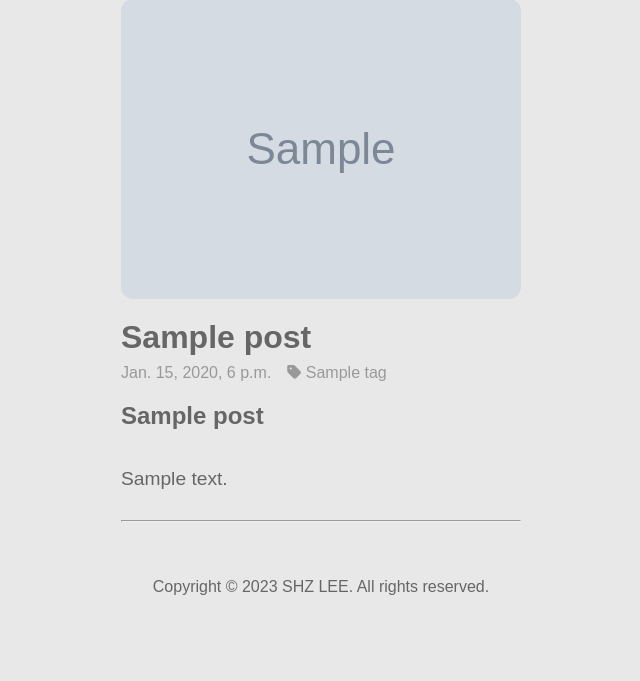
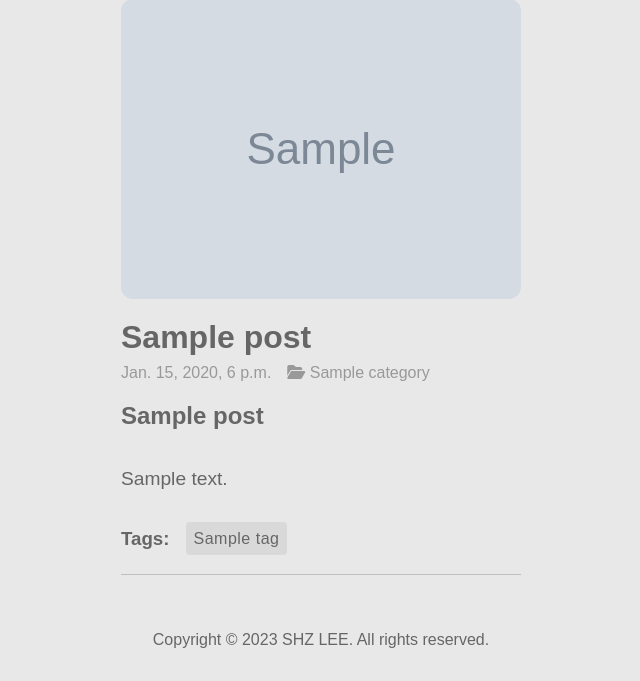
Before and after one commit to xero7689/SHZ-BLOG, a Django app: a page that uses blog/templates/blog/postBody.html in a window 1280 px wide. Shown: the part 126-807 px from the top of the page, without its empty margins (319-959 px from the left). Before the commit the page ends 721 px from the top, so only its background shows below. Run offline with Django 4.2, Linux system fonts and the light colour scheme; tables that the repository leaves empty hold one stand-in row (values such as "Sample post"); grey boxes marked "Sample" are stand-in pictures; data that the repository does not hold is empty; some libraries are stand-ins or nearby versions.

Commit message:
Update: Refact the category and tag list component template

```diff
--- a/blog/static/blog/post.css
+++ b/blog/static/blog/post.css
@@ -158,3 +158,26 @@
     margin-top: 1.5rem;
     margin-bottom: 1.5rem;
 }
+
+#post-detail-body-tags-wrapper {
+    display: flex;
+    align-items: center;
+    margin-top: 2rem;
+    & h3 {
+        margin: 0;
+    }
+}
+
+#post-detail-body-tags-list {
+    margin-left: 1rem;
+    display: flex;
+    gap: 1rem;
+}
+
+.post-detail-body-tag-item {
+    background-color: var(--color-gray-300);
+    color: var(--color-gray-600);
+    padding: 0.5rem;
+    border-radius: 4px;
+    letter-spacing: 0.5px;
+}
--- a/blog/templates/blog/postBody.html
+++ b/blog/templates/blog/postBody.html
@@ -7,16 +7,27 @@
         </div>
         <div class="post-list-item-meta">
             <span class="post-list-item-meta-date">{{ object.created_date }}</span>
-            {% for tag in object.tags.all %}
+            {% if object.category %}
                 <div class="post-list-item-tag-group">
-                    <i class="fa-solid fa-tag"></i>
-                    <span>{{ tag.name }}</span>
+                    <a href="{% url 'category_detail' name=post.category.name %}">
+                        <i class="fa-solid fa-folder-open"></i>
+                        <span>{{ object.category.name }}</span>
+                    </a>
                 </div>
-            {% endfor %}
+            {% endif %}
         </div>
         {% if object.subtitle %}<h2>{{ object.subtitle }}</h2>{% endif %}
     </div>
-    <div id="post-detail-body-wrapper" class="post-markdown-style">
-        {{ object.body|safe_markdown }}
+    <div id="post-detail-body-wrapper" class="post-markdown-style">{{ object.body|safe_markdown }}</div>
+    <div id="post-detail-body-tags-wrapper">
+        <h3>Tags:</h3>
+        <div id="post-detail-body-tags-list">
+        {% for tag in object.tags.all %}
+            <div class="post-list-item-tag-group">
+                {% comment %} <i class="fa-solid fa-tag"></i> {% endcomment %}
+                <span class="post-detail-body-tag-item">{{ tag.name }}</span>
+            </div>
+        {% endfor %}
+        </div>
     </div>
 </div>
--- a/blog/templates/blog/postDetail.html
+++ b/blog/templates/blog/postDetail.html
@@ -7,7 +7,7 @@
     {% include "blog/postBody.html" with object=object %}
     {% comment %} {% include "blog/tagListComponent.html" with tags_list_object=object.tags.all %} {% endcomment %}
     <div class="post-detail-thematic-break">
-      <hr />
+      <hr class="post-list-item-divider">
     </div>
     {% include "blog/postDetailBottomNav.html" with prev_post=prev_post next_post=next_post %}
   </div>
```
Also changed, not shown: blog/templates/blog/postList.html (+7 -4 lines).
